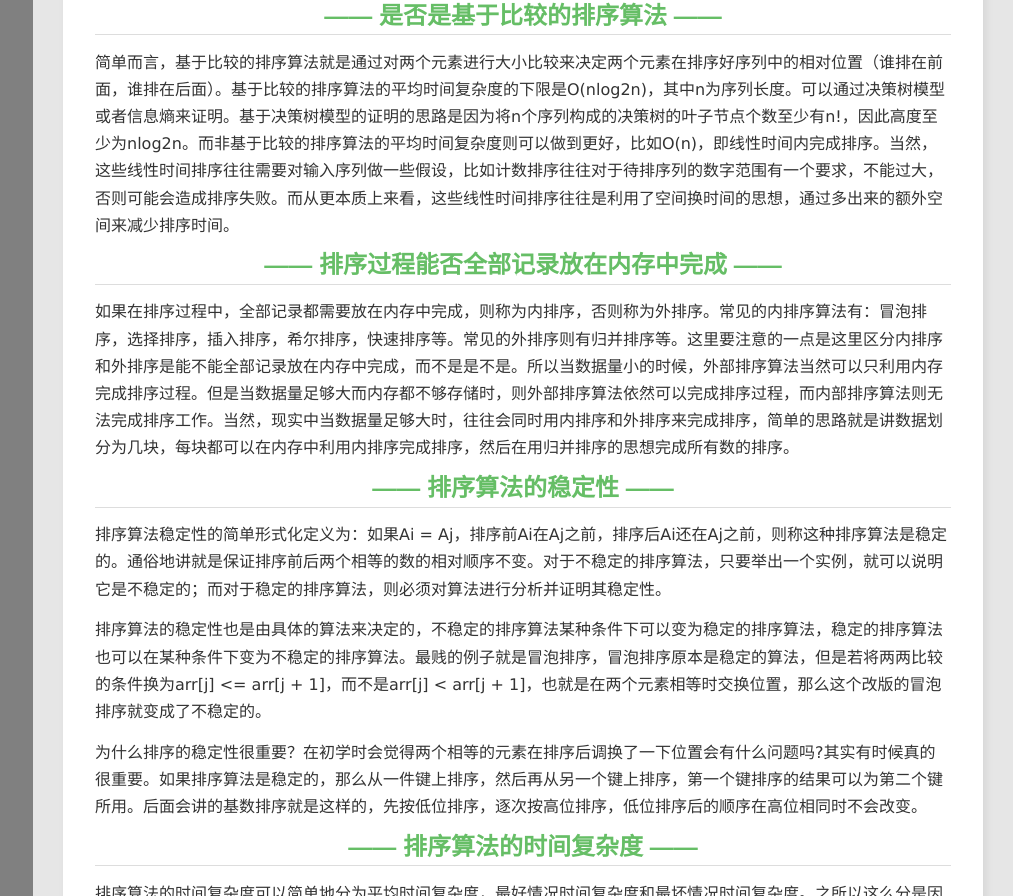
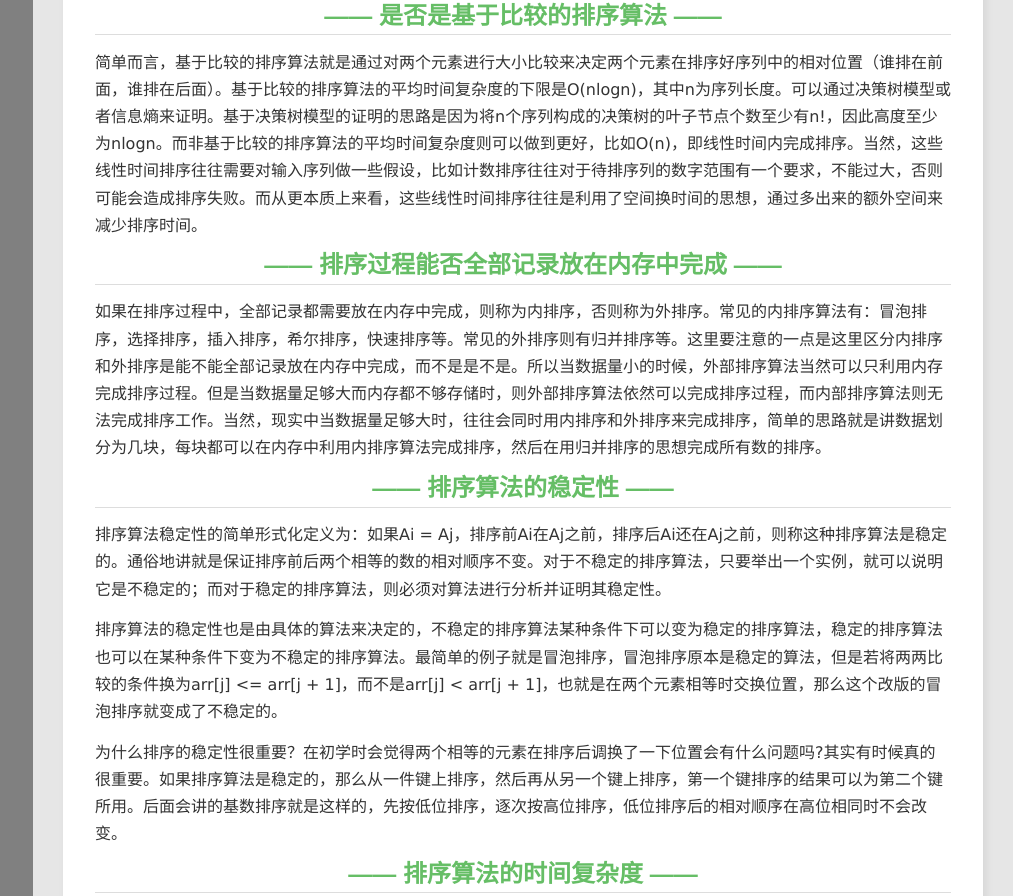
Before and after one commit to BigmingTalk/BigmingTalk.github.io, a plain HTML site: page 2016/12/17/十八般排序算法，样样精通/index.html in a window 1280 px wide. Shown: the part 850-1746 px from the top of the page, without its empty margins (267-1280 px from the left). Drawn offline with nearby package versions, Linux system fonts and the light colour scheme; some packages are replaced by stand-ins of ours; a script that the page names is missing.

Commit message:
Site updated: 2016-12-19 19:35:44

```diff
--- a/2016/12/17/十八般排序算法，样样精通/index.html
+++ b/2016/12/17/十八般排序算法，样样精通/index.html
@@ -39,7 +39,7 @@
 <meta property="og:image" content="http://oe0nilvpj.bkt.clouddn.com/Merge_sort_animation.gif">
 <meta property="og:image" content="http://oe0nilvpj.bkt.clouddn.com/%E5%9F%BA%E6%95%B0%E6%8E%92%E5%BA%8F%E4%BE%8B%E5%AD%90.png">
 <meta property="og:image" content="http://oe0nilvpj.bkt.clouddn.com/%E6%8E%92%E5%BA%8F%E7%AE%97%E6%B3%95%E6%80%BB%E7%BB%93.png">
-<meta property="og:updated_time" content="2016-12-18T07:25:13.000Z">
+<meta property="og:updated_time" content="2016-12-19T11:34:17.000Z">
 <meta name="twitter:card" content="summary">
 <meta name="twitter:title" content="十八般排序算法，样样精通">
 <meta name="twitter:description" content="本文总结了编程中常用的排序算法，分析了它们在一般情况，最好情况，最坏情况下的时间复杂度以及它们所需的额外空间复杂度，同时实现了它们的实现代码（所有代码的排序结果都是从大到小），并给出了自己对排序算法的一点思考，以供大家参考，也方便自己日后复习查看。本文中包含的排序算法有冒泡排序（普通实现和递归实现，冒泡改进版本），鸡尾酒排序（含改进版本），选择排序（普通实现和递归实现），插入排序（直接插入排序和二">
@@ -332,11 +332,11 @@
 <li>排序算法的时间复杂度</li>
 <li>排序算法的额外空间复杂度</li>
 </ol>
-<h2 id="是否是基于比较的排序算法"><a href="#是否是基于比较的排序算法" class="headerlink" title="是否是基于比较的排序算法"></a>是否是基于比较的排序算法</h2><p>简单而言，基于比较的排序算法就是通过对两个元素进行大小比较来决定两个元素在排序好序列中的相对位置（谁排在前面，谁排在后面）。基于比较的排序算法的平均时间复杂度的下限是O(nlog<sub>2</sub>n)，其中n为序列长度。可以通过决策树模型或者信息熵来证明。基于决策树模型的证明的思路是因为将n个序列构成的决策树的叶子节点个数至少有n!，因此高度至少为nlog<sub>2</sub>n。而非基于比较的排序算法的平均时间复杂度则可以做到更好，比如O(n)，即线性时间内完成排序。当然，这些线性时间排序往往需要对输入序列做一些假设，比如计数排序往往对于待排序列的数字范围有一个要求，不能过大，否则可能会造成排序失败。而从更本质上来看，这些线性时间排序往往是利用了空间换时间的思想，通过多出来的额外空间来减少排序时间。</p>
-<h2 id="排序过程能否全部记录放在内存中完成"><a href="#排序过程能否全部记录放在内存中完成" class="headerlink" title="排序过程能否全部记录放在内存中完成"></a>排序过程能否全部记录放在内存中完成</h2><p>如果在排序过程中，全部记录都需要放在内存中完成，则称为内排序，否则称为外排序。常见的内排序算法有：冒泡排序，选择排序，插入排序，希尔排序，快速排序等。常见的外排序则有归并排序等。这里要注意的一点是这里区分内排序和外排序是能不能全部记录放在内存中完成，而不是是不是。所以当数据量小的时候，外部排序算法当然可以只利用内存完成排序过程。但是当数据量足够大而内存都不够存储时，则外部排序算法依然可以完成排序过程，而内部排序算法则无法完成排序工作。当然，现实中当数据量足够大时，往往会同时用内排序和外排序来完成排序，简单的思路就是讲数据划分为几块，每块都可以在内存中利用内排序完成排序，然后在用归并排序的思想完成所有数的排序。</p>
+<h2 id="是否是基于比较的排序算法"><a href="#是否是基于比较的排序算法" class="headerlink" title="是否是基于比较的排序算法"></a>是否是基于比较的排序算法</h2><p>简单而言，基于比较的排序算法就是通过对两个元素进行大小比较来决定两个元素在排序好序列中的相对位置（谁排在前面，谁排在后面）。基于比较的排序算法的平均时间复杂度的下限是O(nlogn)，其中n为序列长度。可以通过决策树模型或者信息熵来证明。基于决策树模型的证明的思路是因为将n个序列构成的决策树的叶子节点个数至少有n!，因此高度至少为nlogn。而非基于比较的排序算法的平均时间复杂度则可以做到更好，比如O(n)，即线性时间内完成排序。当然，这些线性时间排序往往需要对输入序列做一些假设，比如计数排序往往对于待排序列的数字范围有一个要求，不能过大，否则可能会造成排序失败。而从更本质上来看，这些线性时间排序往往是利用了空间换时间的思想，通过多出来的额外空间来减少排序时间。</p>
+<h2 id="排序过程能否全部记录放在内存中完成"><a href="#排序过程能否全部记录放在内存中完成" class="headerlink" title="排序过程能否全部记录放在内存中完成"></a>排序过程能否全部记录放在内存中完成</h2><p>如果在排序过程中，全部记录都需要放在内存中完成，则称为内排序，否则称为外排序。常见的内排序算法有：冒泡排序，选择排序，插入排序，希尔排序，快速排序等。常见的外排序则有归并排序等。这里要注意的一点是这里区分内排序和外排序是能不能全部记录放在内存中完成，而不是是不是。所以当数据量小的时候，外部排序算法当然可以只利用内存完成排序过程。但是当数据量足够大而内存都不够存储时，则外部排序算法依然可以完成排序过程，而内部排序算法则无法完成排序工作。当然，现实中当数据量足够大时，往往会同时用内排序和外排序来完成排序，简单的思路就是讲数据划分为几块，每块都可以在内存中利用内排序算法完成排序，然后在用归并排序的思想完成所有数的排序。</p>
 <h2 id="排序算法的稳定性"><a href="#排序算法的稳定性" class="headerlink" title="排序算法的稳定性"></a>排序算法的稳定性</h2><p>排序算法稳定性的简单形式化定义为：如果A<sub>i</sub> = A<sub>j</sub>，排序前A<sub>i</sub>在A<sub>j</sub>之前，排序后A<sub>i</sub>还在A<sub>j</sub>之前，则称这种排序算法是稳定的。通俗地讲就是保证排序前后两个相等的数的相对顺序不变。对于不稳定的排序算法，只要举出一个实例，就可以说明它是不稳定的；而对于稳定的排序算法，则必须对算法进行分析并证明其稳定性。</p>
-<p>排序算法的稳定性也是由具体的算法来决定的，不稳定的排序算法某种条件下可以变为稳定的排序算法，稳定的排序算法也可以在某种条件下变为不稳定的排序算法。最贱的例子就是冒泡排序，冒泡排序原本是稳定的算法，但是若将两两比较的条件换为arr[j] &lt;= arr[j + 1]，而不是arr[j] &lt; arr[j + 1]，也就是在两个元素相等时交换位置，那么这个改版的冒泡排序就变成了不稳定的。</p>
-<p>为什么排序的稳定性很重要？在初学时会觉得两个相等的元素在排序后调换了一下位置会有什么问题吗?其实有时候真的很重要。如果排序算法是稳定的，那么从一件键上排序，然后再从另一个键上排序，第一个键排序的结果可以为第二个键所用。后面会讲的基数排序就是这样的，先按低位排序，逐次按高位排序，低位排序后的顺序在高位相同时不会改变。</p>
+<p>排序算法的稳定性也是由具体的算法来决定的，不稳定的排序算法某种条件下可以变为稳定的排序算法，稳定的排序算法也可以在某种条件下变为不稳定的排序算法。最简单的例子就是冒泡排序，冒泡排序原本是稳定的算法，但是若将两两比较的条件换为arr[j] &lt;= arr[j + 1]，而不是arr[j] &lt; arr[j + 1]，也就是在两个元素相等时交换位置，那么这个改版的冒泡排序就变成了不稳定的。</p>
+<p>为什么排序的稳定性很重要？在初学时会觉得两个相等的元素在排序后调换了一下位置会有什么问题吗?其实有时候真的很重要。如果排序算法是稳定的，那么从一件键上排序，然后再从另一个键上排序，第一个键排序的结果可以为第二个键所用。后面会讲的基数排序就是这样的，先按低位排序，逐次按高位排序，低位排序后的相对顺序在高位相同时不会改变。</p>
 <h2 id="排序算法的时间复杂度"><a href="#排序算法的时间复杂度" class="headerlink" title="排序算法的时间复杂度"></a>排序算法的时间复杂度</h2><p>排序算法的时间复杂度可以简单地分为平均时间复杂度，最好情况时间复杂度和最坏情况时间复杂度。之所以这么分是因为对于不同特征的待排序列，哪怕两个排序算法的平均时间复杂度是一样的，它们的排序时间可能也会有很大的不同。所以了解每个算法的思想，并知道其在什么特征的待排序列上能有更好的时间复杂度，在什么特征的序列上会出现很差的时间复杂度是很重要的。因为现实生活中往往很多待排序序列会有其特征，而不是随机排列的，所以针对这种特征的待排序序列，我们可以选择相应的排序算法予以解决。</p>
 <h2 id="排序算法的额外空间复杂度"><a href="#排序算法的额外空间复杂度" class="headerlink" title="排序算法的额外空间复杂度"></a>排序算法的额外空间复杂度</h2><p>若排序算法的额外空间复杂度为O(1)，我们称之为In-palce排序算法，否则称之为Out-place排序算法。常见的In-place排序算法有：冒泡排序，选择排序，插入排序，堆排序，快速排序等。而常见的Out-place排序算法有：归并排序，计数排序，基数排序，桶排序等。当需要对大量数据进行排序时，In-place排序算法的优势就很明显了，因为其不占用或占用常数内存的空间，而Out-place则需要很大的额外内存空间。</p>
 <p>总而言之，言而总之，对于任意一个排序算法，我们所需要思考的几个主要问题有：</p>
@@ -581,7 +581,7 @@
         <p><span>本文标题:</span><a href="/2016/12/17/十八般排序算法，样样精通/">十八般排序算法，样样精通</a></p>
         <p><span>文章作者:</span><a href="/" title="回到主页">Bigming</a></p>
         <p><span>发布时间:</span>2016-12-17, 13:56:25</p>
-        <p><span>最后更新:</span>2016-12-18, 15:25:13</p>
+        <p><span>最后更新:</span>2016-12-19, 19:34:17</p>
         <p>
             <span>原始链接:</span><a class="post-url" href="/2016/12/17/十八般排序算法，样样精通/" title="十八般排序算法，样样精通">http://bigmingtalk.github.io/2016/12/17/十八般排序算法，样样精通/</a>
             <span class="copy-path" data-clipboard-text="原文: http://bigmingtalk.github.io/2016/12/17/十八般排序算法，样样精通/　　作者: Bigming" title="点击复制文章链接"><i class="fa fa-clipboard"></i></span>
```
Also changed, not shown: search.xml (+4 -4 lines).
